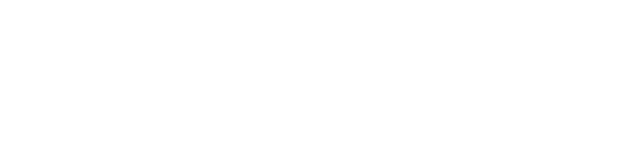
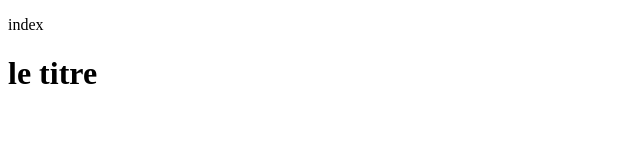
Before and after one commit to RachidaLL/exo-git-solo-basic, a plain HTML site: page index.html in a window 1280 px wide. Shown: the whole page, without its empty margins (0-640 px from the left). Drawn offline with Linux system fonts and the light colour scheme.

Commit message:
Revert "suppression des codes"
This reverts commit edec2b8a9ac5be786505985d0e89d419b4d2d891.

```diff
--- a/index.html
+++ b/index.html
@@ -5,6 +5,8 @@
     <meta name="viewport" content="width=device-width, initial-scale=1.0">
     <title>Document</title>
 </head>
+<p> index</p>
+<h1> le titre</h1>
 <body>
 
 </body>
```
